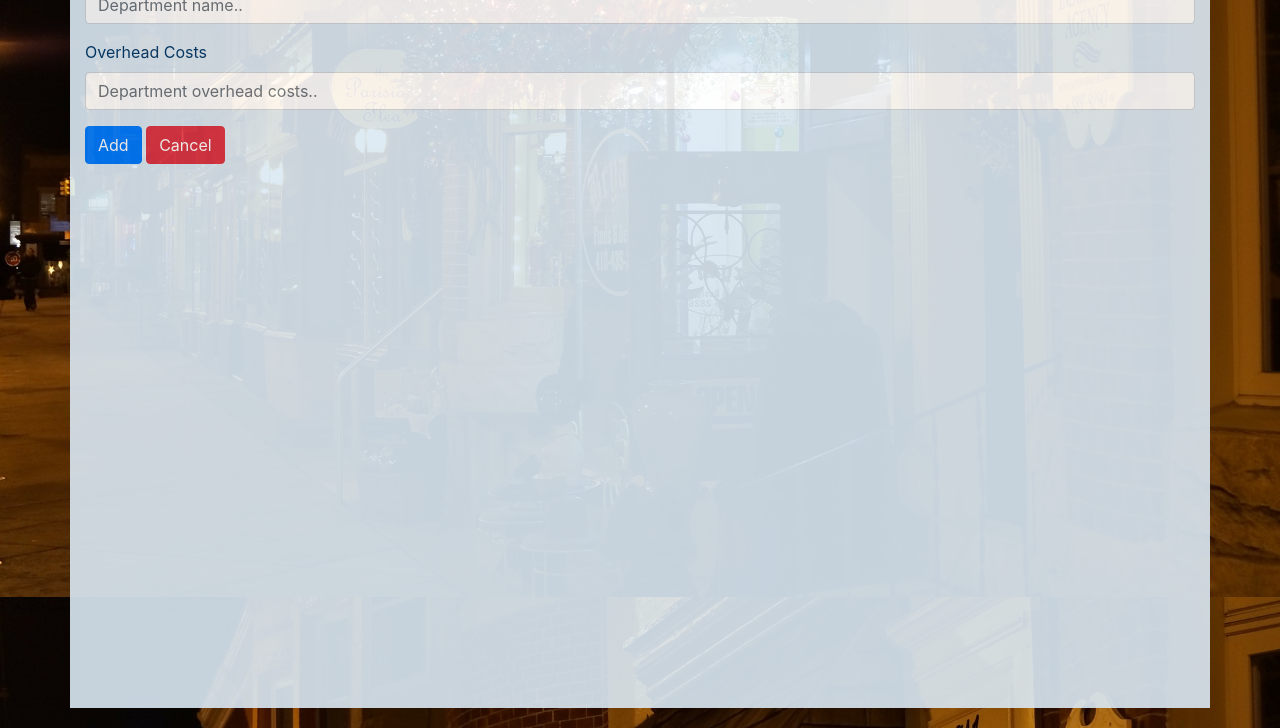
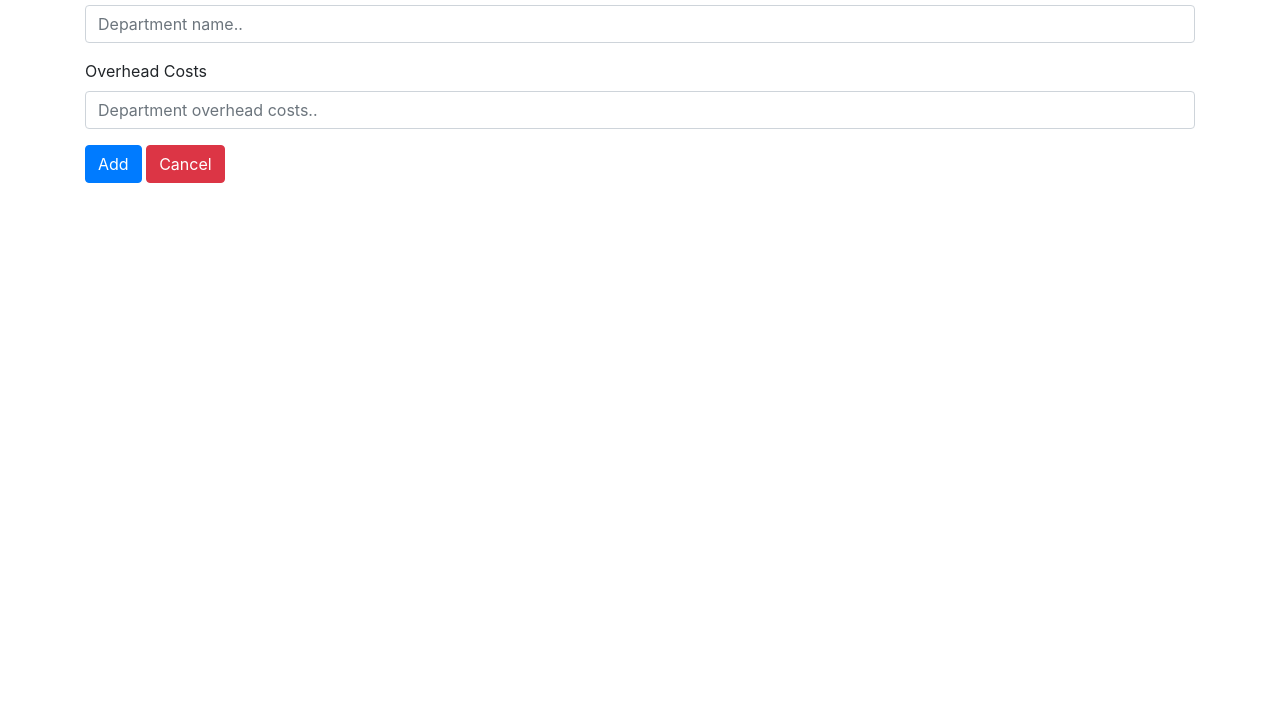
Before and after one commit to pensadotech/bamazonStore, a website: page public/departments/deptAdd.html in a window 1280 px wide. Shown: the part 253-981 px from the top of the page. After the commit the page ends 800 px from the top, so only its background shows below. Drawn offline with nearby package versions, Linux system fonts and the light colour scheme.

```diff
--- a/public/departments/deptAdd.html
+++ b/public/departments/deptAdd.html
@@ -12,7 +12,6 @@
     crossorigin='anonymous'>
   <link rel='stylesheet' href='https://use.fontawesome.com/releases/v5.4.2/css/all.css' integrity='sha384-/rXc/GQVaYpyDdyxK+ecHPVYJSN9bmVFBvjA/9eOB+pb3F2w2N6fc5qB9Ew5yIns'
     crossorigin='anonymous'>
-  <link rel="stylesheet" href="../css/app.css">
 </head>
 
 <body>
```
Also changed, not shown: public/carts/index.html (+2 -7 lines), public/index.html (line endings or trailing spaces).
